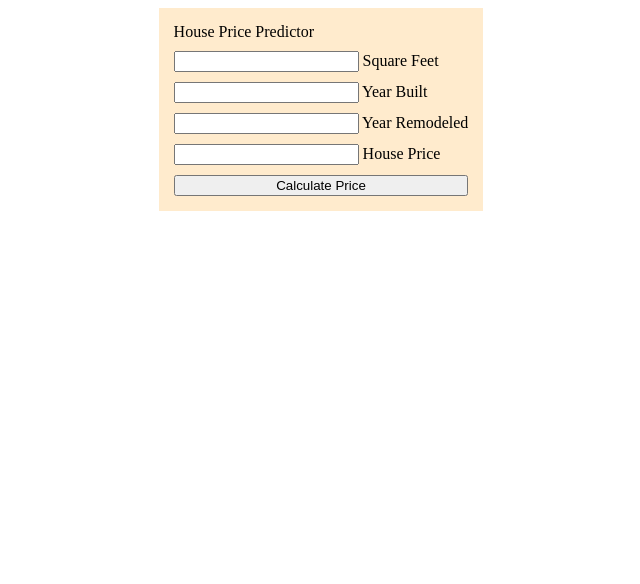
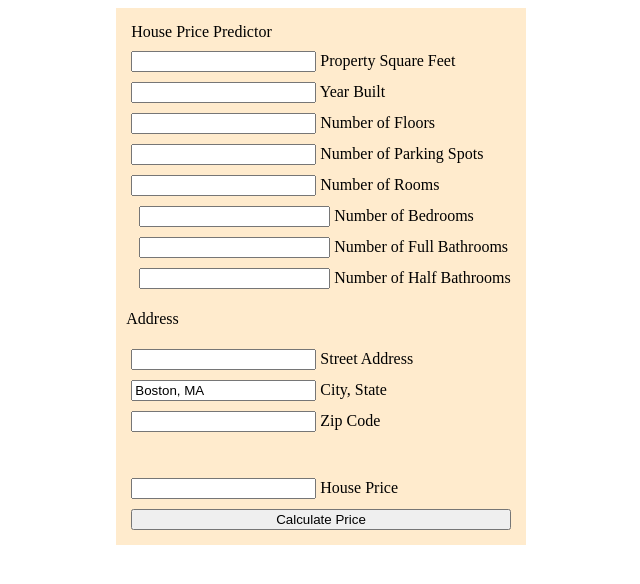
Before and after one commit to IsItGreg/Housing-Price-Prediction-Tool, a Flask app: template interface/templates/housePrice.html in a window 1280 px wide. Shown: the top 584 px of the page, without its empty margins (319-959 px from the left). Run offline with Flask 2, Linux system fonts and the light colour scheme; the template is opened without the code that fills it, so the values that code supplies are empty; some libraries are stand-ins or nearby versions.

Commit message:
Formatting and address to gps code

```diff
--- a/app.py
+++ b/app.py
@@ -1,12 +1,40 @@
-from flask import Flask
-
-app = Flask(__name__)
+import pandas as pd
+import numpy as np
+from geopy import Nominatim
+from geopy.extra.rate_limiter import RateLimiter
 
 
-@app.route('/')
-def hello_world():
-    return 'Hello World!'
+def main():
+    data = pd.read_csv("ass.csv")
+    geolocator = Nominatim(user_agent="specify_your_app_name_here")
+    geocode = RateLimiter(geolocator.geocode, min_delay_seconds=1)
+
+    newarr = pd.DataFrame({})
+    newarr["LAND_SF"] = data.pop("LAND_SF")
+    newarr["YR_BUILT"] = data.pop("YR_BUILT")
+    newarr["NUM_FLOORS"] = data.pop("NUM_FLOORS")
+    newarr["NUM_PARK"] = data.pop("U_NUM_PARK")
+    newarr["NUM_RMS"] = data.pop("T_TOT_RMS")
+    newarr["NUM_BDRMS"] = data.pop("T_BDRMS")
+    newarr["NUM_FULL_BTH"] = data.pop("T_FULL_BTH")
+    newarr["NUM_HALF_BTH"] = data.pop("T_HALF_BTH")
+
+    latlong = pd.DataFrame({'LAT': [], 'LON': []})
+
+    for i, row in data.iterrows():
+        addr = row['ST_NUM'] + ' ' + row['ST_NAME'] + ' ' + row['ST_NAME_SUF'] + ' Boston, MA'
+        location = geolocator.geocode(addr)
+        if location is None:
+            latlong.loc[i] = [42.3602534, -71.0582912]
+        else:
+            latlong.loc[i] = [location.latitude, location.longitude]
+
+    newarr["LAT"] = latlong.pop("LAT")
+    newarr["LON"] = latlong.pop("LON")
+    newarr["AV_TOTAL"] = data.pop("AV_TOTAL")
+
+    newarr.to_csv('formatted.csv', index=False)
 
 
 if __name__ == '__main__':
-    app.run()
+    main()
--- a/interface/ajaxTest.py
+++ b/interface/ajaxTest.py
@@ -5,6 +5,7 @@ import sys
 from flask import Flask, jsonify, render_template, request, redirect, Response
 import random, json
 from run_folder.run import run_regressor
+from geopy.geocoders import Nominatim
 
 app = Flask(__name__)
 
@@ -19,9 +20,22 @@ def output():
 def worker():
     # read json + reply
     values = request.args.listvalues()
+    geolocator = Nominatim(user_agent="thisisatest")
     listval = []
-    for x in values:
-        listval.append(int(x[0]))
+    addr = ''
+    for i, x in enumerate(values):
+        if i < 8:
+            listval.append(int(x[0]))
+        else:
+            addr += x[0] + ' '
+
+    print(addr)
+    location = geolocator.geocode(addr)
+    listval.append(location.latitude)
+    listval.append(location.longitude)
+
+    print(listval)
+
 
     #  listval is list of numbers
     result = run_regressor(listval)
--- a/interface/static/housePrice.css
+++ b/interface/static/housePrice.css
@@ -19,3 +19,8 @@ span {
 #title {
     margin: 5px;
 }
+
+.rooms {
+    margin-left: 8px;
+    padding-left: 8px;
+}
--- a/interface/static/housePrice.js
+++ b/interface/static/housePrice.js
@@ -2,16 +2,12 @@
 function calculatePrice(){
     fillDefaults();
 
-    // document.getElementById("housePrice").value =
-    //     document.getElementById("inpsqft").value * 0.1 *
-    //     document.getElementById("inpyrblt").value * 0.03 *
-    //     document.getElementById("inpyrrem").value * 0.02;
     let inputs = document.getElementsByClassName("inpel"), valueList = {};
     console.log(inputs.length);
     for(let i = 0; i < inputs.length; ++i){
         valueList[inputs[i].id] = inputs[i].value;
     }
-    let retData = '';
+
     $.getJSON('receiver', valueList, function(data){
         document.getElementById("housePrice").value = data.result;
     });
@@ -33,6 +29,23 @@ function fillDefaults(){
     if(document.getElementById("inpyrblt").value === "")
         document.getElementById("inpyrblt").value = 1980;
 
-    if(document.getElementById("inpyrrem").value === "")
-        document.getElementById("inpyrrem").value = 2000;
+    if(document.getElementById("inpnumfloor").value === "")
+        document.getElementById("inpnumfloor").value = 1;
+
+    if(document.getElementById("inpnumpark").value === "")
+        document.getElementById("inpnumpark").value = 1;
+
+    if(document.getElementById("inptotalrooms").value === "")
+        document.getElementById("inptotalrooms").value = 3;
+
+    if(document.getElementById("inpbedrooms").value === "")
+        document.getElementById("inpbedrooms").value = 1;
+
+    if(document.getElementById("inpnumfbrooms").value === "")
+        document.getElementById("inpnumfbrooms").value = 1;
+
+    if(document.getElementById("inpnumhbrooms").value === "")
+        document.getElementById("inpnumhbrooms").value = 0;
+
+
 }
--- a/interface/templates/housePrice.html
+++ b/interface/templates/housePrice.html
@@ -13,16 +13,54 @@
     <p id="title">House Price Predictor</p>
     <span>
         <input class="inpel" id="inpsqft" type="number" name="sqft">
-        <label for="inpsqft">Square Feet</label>
+        <label for="inpsqft">Property Square Feet</label>
     </span>
     <span>
         <input class="inpel" id="inpyrblt" type="number" name="yrblt">
         <label for="inpyrblt">Year Built</label>
     </span>
     <span>
-        <input class="inpel"  id="inpyrrem" type="number" name="yrrem">
-        <label for="inpyrrem">Year Remodeled</label>
+        <input class="inpel"  id="inpnumfloor" type="number" name="numfloor">
+        <label for="inpnumfloor">Number of Floors</label>
     </span>
+    <span>
+        <input class="inpel"  id="inpnumpark" type="number" name="numpark">
+        <label for="inpnumpark">Number of Parking Spots</label>
+    </span>
+    <span>
+        <input class="inpel"  id="inptotalrooms" type="number" name="totalrooms">
+        <label for="inptotalrooms">Number of Rooms</label>
+    </span>
+    <span>
+        <input class="inpel rooms"  id="inpbedrooms" type="number" name="bedrooms">
+        <label for="inpbedrooms">Number of Bedrooms</label>
+    </span>
+    <span>
+        <input class="inpel rooms"  id="inpnumfbrooms" type="number" name="numfbrooms">
+        <label for="impnumbfbrooms">Number of Full Bathrooms</label>
+    </span>
+    <span>
+        <input class="inpel rooms"  id="inpnumhbrooms" type="number" name="numhbrooms">
+        <label for="inphbrooms">Number of Half Bathrooms</label>
+    </span>
+
+    <p>Address</p>
+    <span>
+        <input class="inpel address"  id="inpadrl1" name="adrl1">
+        <label for="inpadrl1">Street Address</label>
+    </span>
+    <span>
+        <input class="inpel address"  id="inpadrl2" name="adrl2" readonly value="Boston, MA">
+        <label for="inpadrl2">City, State</label>
+    </span>
+    <span>
+        <input class="inpel address"  id="inpadrl3" name="adrl3">
+        <label for="inpadrl3">Zip Code</label>
+    </span>
+
+
+    <br>
+    <br>
     <span>
         <input id="housePrice">
         <label for="housePrice">House Price</label>
```
